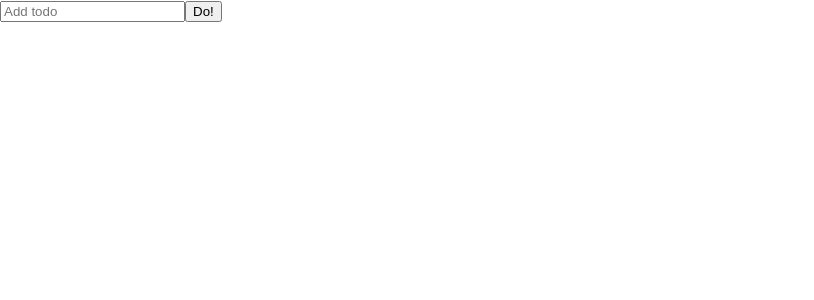
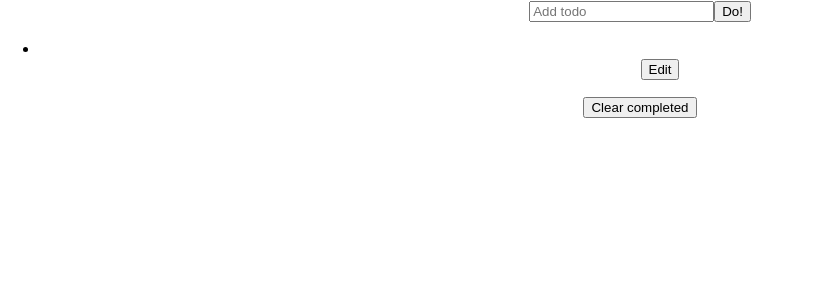
Before and after one commit to PrzemekL7/todo_app, a React (Create React App) app: page / in a window 1280 px wide. Both pictures are taken after a click on the button "Do!". Shown: the top 300 px of the page, without its empty margins (0-814 px from the left). Built offline with nearby package versions, Linux system fonts and the light colour scheme.

Commit message:
add single task component without functionalities

```diff
--- a/package.json
+++ b/package.json
@@ -9,6 +9,7 @@
     "react": "^18.2.0",
     "react-dom": "^18.2.0",
     "react-scripts": "5.0.1",
+    "uuid": "^9.0.0",
     "web-vitals": "^2.1.4"
   },
   "scripts": {
--- a/src/App.js
+++ b/src/App.js
@@ -1,4 +1,6 @@
 import {useState} from "react";
+
+import {v4 as idGenarator} from "uuid";
 
 import TodoList from "./components/TodoList";
 import {useLocalStorage} from "./hooks/useLocalStorage";
@@ -14,12 +16,12 @@ function App() {
     }
 
     function handleNewTodo() {
-        setValues([...values, todo]);
+        setValues([...values, { id: idGenarator(), task: todo, completed: false }]);
         setTodo("")
     }
 
     return (
-        <div className="search">
+        <div className="App">
             <input
                 type="text"
                 placeholder="Add todo"
@@ -36,6 +38,7 @@ function App() {
             <TodoList
                 todoList={values}
             />
+            <button>Clear completed</button>
         </div>
     );
 }
--- a/src/components/TodoList.jsx
+++ b/src/components/TodoList.jsx
@@ -1,10 +1,12 @@
+import TodoListTask from "./TodoListTask";
+
 function TodoList({todoList}) {
     return (
-        <>
-            {todoList.map(todo => (
-                <div>{todo}</div>
-            ))}
-        </>
+        <ul className="task-list">
+            {todoList.length > 0 ? todoList.map(todo => (
+                <TodoListTask key={todo.id} todoTask={todo}/>
+            )) : <div>no tasks</div>}
+        </ul>
     );
 }
 
--- /dev/null
+++ b/src/components/TodoListTask.jsx
@@ -0,0 +1,10 @@
+function TodoListTask({todoTask: {task, completed}}) {
+    return (
+        <div className="list-item">
+            <li className="list-item__element">{task}</li>
+            <button className="list-item__edit-button">Edit</button>
+        </div>
+    );
+}
+
+export default TodoListTask;
```
Also changed, not shown: 1 other file (tests, documents, lock files or other folders).
